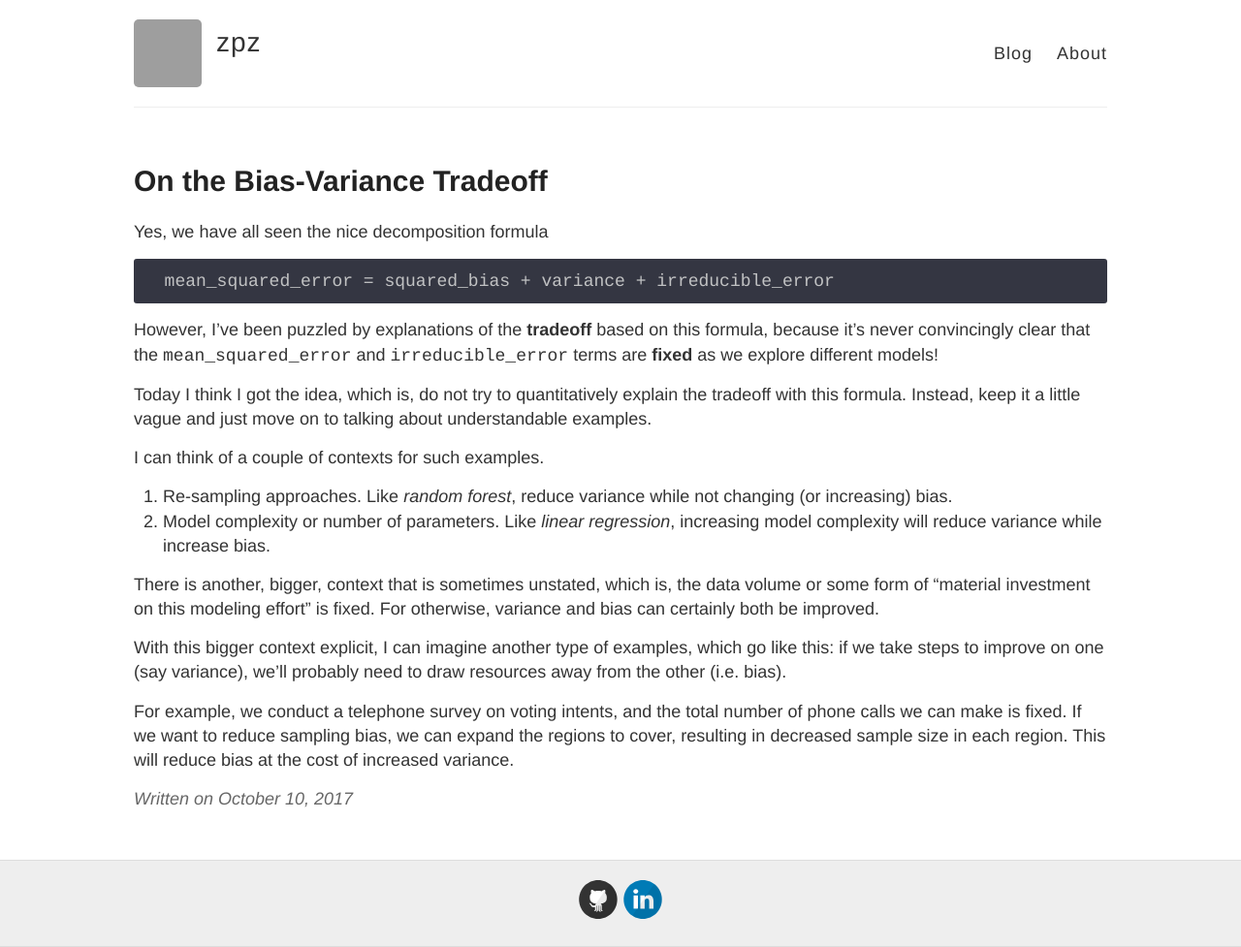
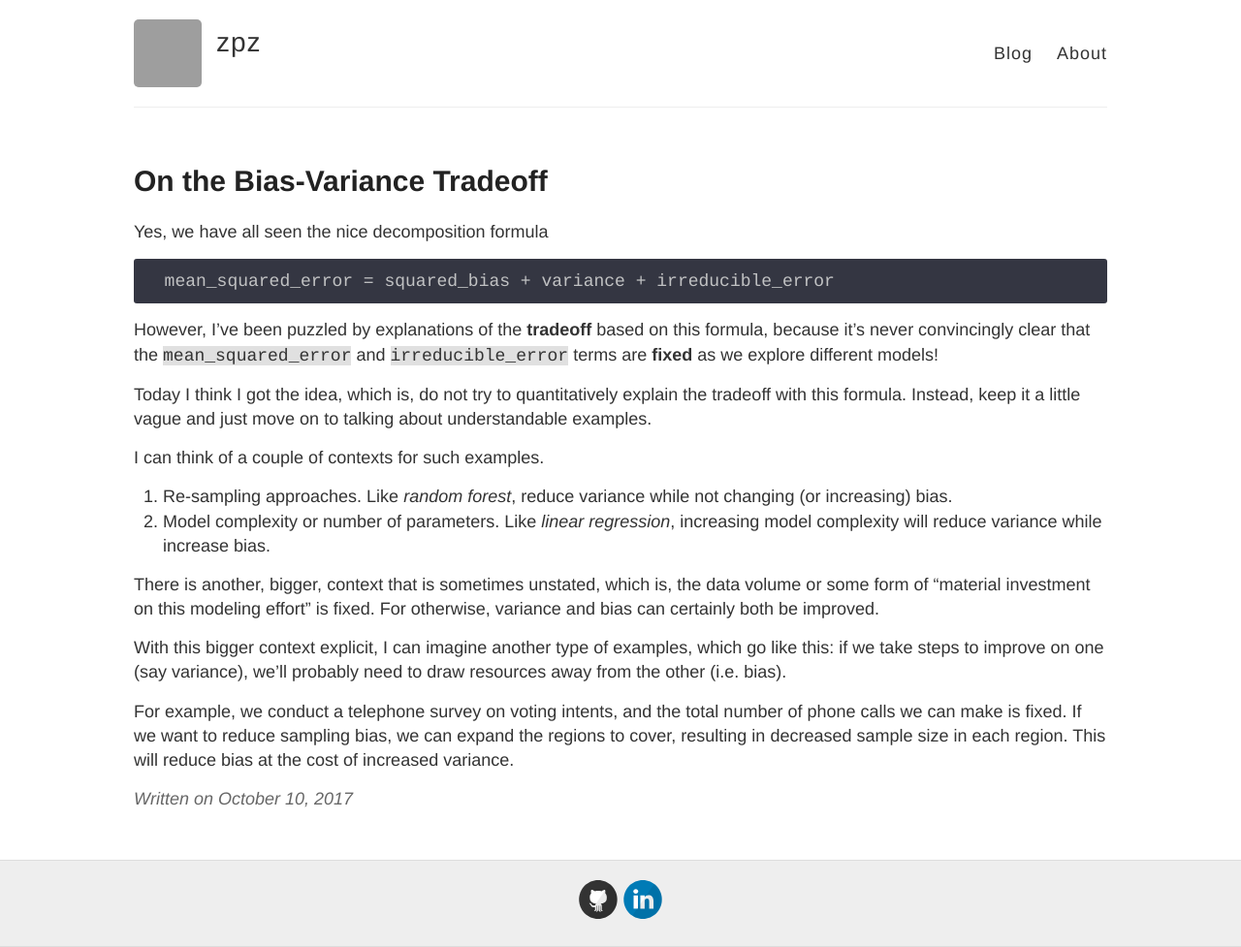
Before and after one commit to zpz/zpz.github.io, a Jekyll site: the page built from _posts/2017-10-10-bias-variance-tradeoff.md, in a window 1280 px wide. Shown: the whole page at 97% size. Built offline with Jekyll 4.4.1, drawn with Linux system fonts in a browser that asks for light colours; grey boxes are pictures that could not be loaded.

Commit message:
code styling

```diff
--- a/_sass/_highlights.scss
+++ b/_sass/_highlights.scss
@@ -1,9 +1,11 @@
 // Taken from:
 // https://github.com/saveriomiroddi/saveriomiroddi.github.io
+// with tweaks to code color.
 
 
 code {
   font-family:'Bitstream Vera Sans Mono','Courier', monospace;
+  background: #e0e0e0;
 }
 
 /*
@@ -23,6 +25,12 @@ pre.highlight {
   background: #343642;
   color: #C1C2C3;
 }
+
+pre code {
+  background: #343642;
+  color: #C1C2C3;
+}
+
 
 .highlight .hll { background-color: #ffc; }
 .highlight .gd { color: #2e3436; background-color: #0e1416; }
```
